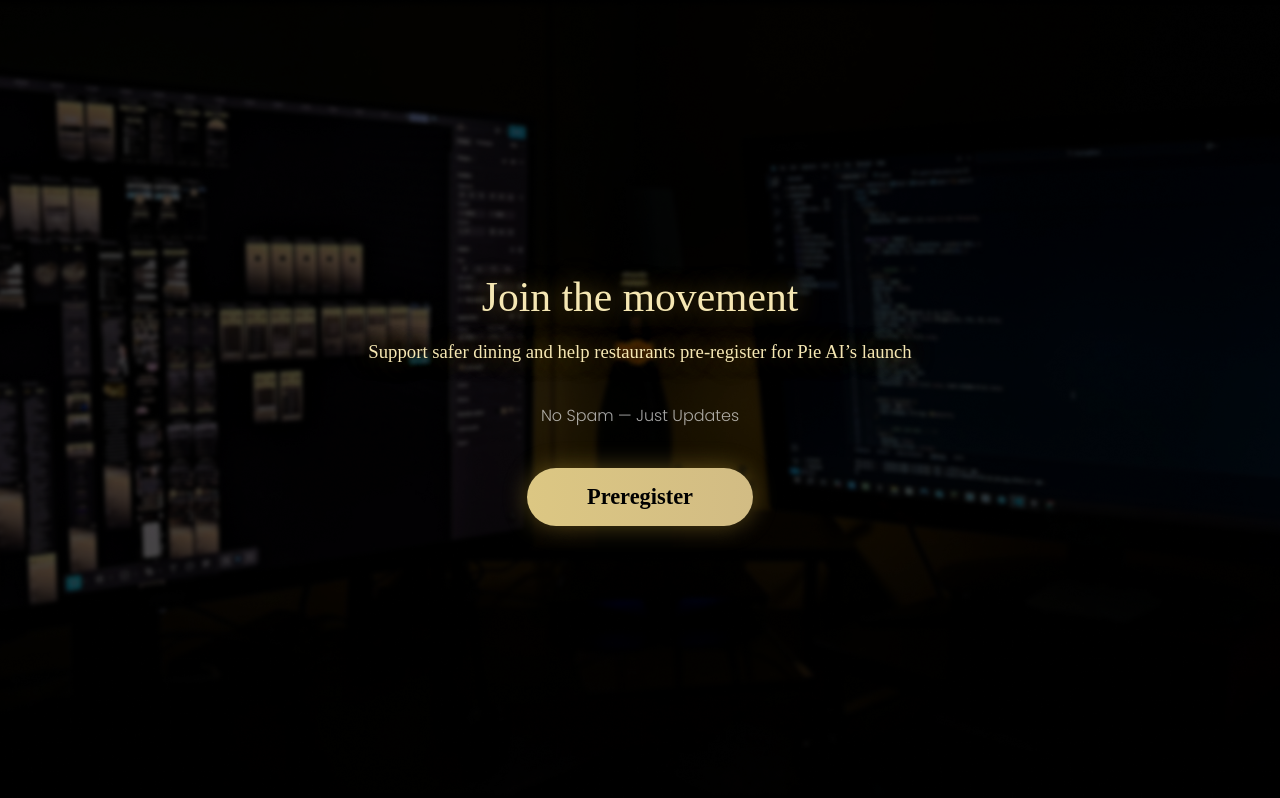
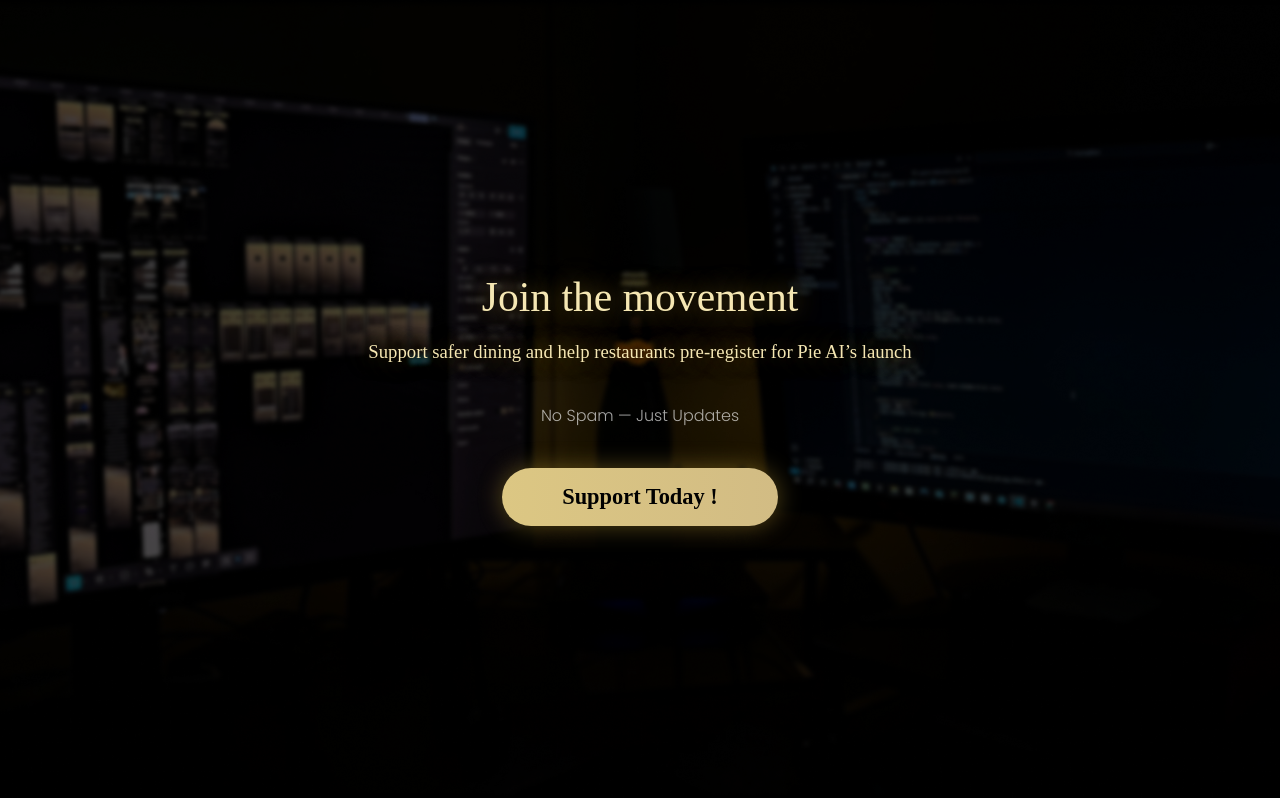
Before and after one commit to MRK3328/PieAI-ComingSoon, a Flask app: page / in a window 1280 px wide. Shown: the part 4624-5422 px from the top of the page. Run offline with Flask 2, Linux system fonts and the light colour scheme; parts of the project's set-up code (start-up, migrations or seed data) failed here and were passed over; some web fonts are replaced.

Commit message:
Update index.html content

```diff
--- a/templates/index.html
+++ b/templates/index.html
@@ -975,7 +975,7 @@
     <h3>Join the movement</h3>
     <h3> Support safer dining and help restaurants pre-register for Pie AI’s launch</h3>
     <h3>No Spam — Just Updates</h3>
-    <button onclick="window.location.href='/preregister'">Preregister</button>
+    <button onclick="window.location.href='/preregister'">Support Today !</button>
   </section>
 
 <!-- =========================================================
```
